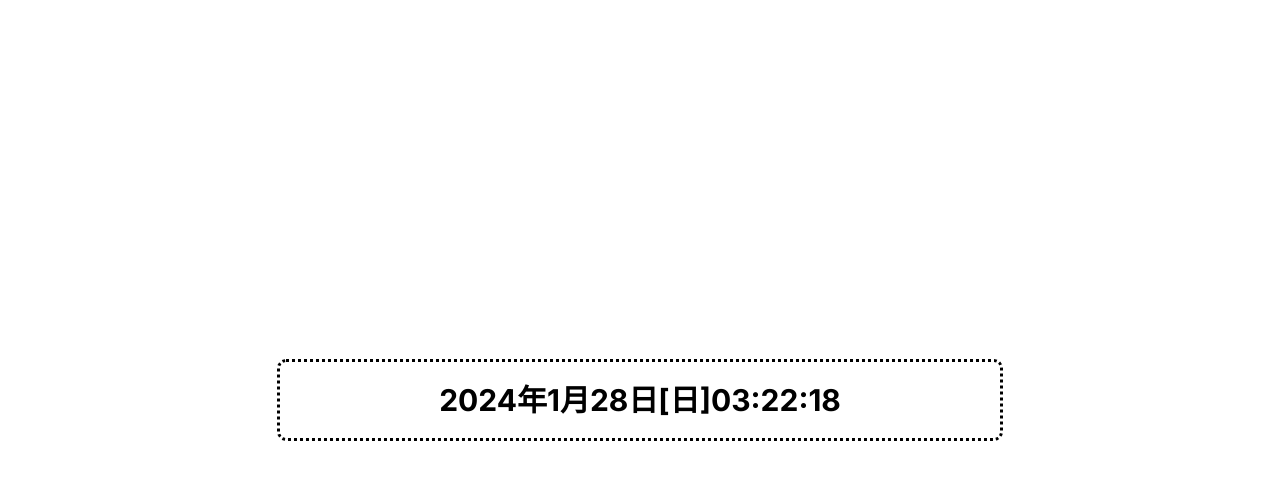
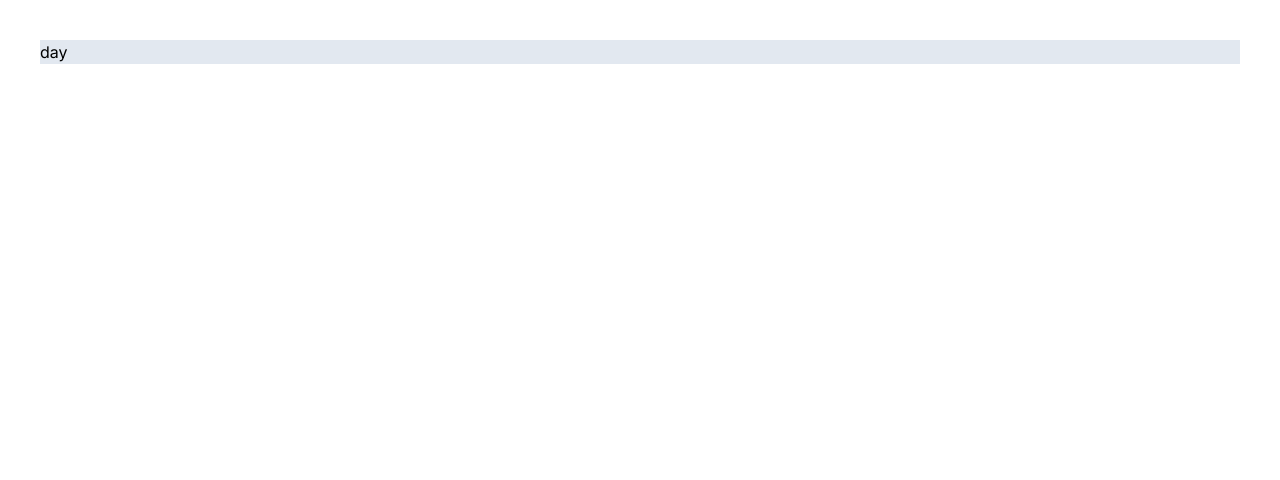
Before and after one commit to mabupro/nextjs-30, a Next.js app: page / in a window 1280 px wide. Shown: the top 480 px of the page. Built offline with nearby package versions, Linux system fonts and the light colour scheme.

Commit message:
create/calendarpage

```diff
--- a/app/page.tsx
+++ b/app/page.tsx
@@ -1,13 +1,15 @@
 // import Counter from "@/app/src/pages/counter/page";
 // import HelloWorld from "@/app/src/pages/helloworld/page";
 // import Timer from "@/app/src/pages/timer/page";
-import ShowDay from "@/app/src/pages/showday/page";
+// import ShowDay from "@/app/src/pages/showday/page";
+import Calendar from "@/app/src/pages/calendar/page";
 
 export default function Home() {
   return (
     // <HelloWorld />
     // <Counter />
     // <Timer />
-    <ShowDay />
+    // <ShowDay />
+    <Calendar />
   );
 }
--- /dev/null
+++ b/app/src/pages/calendar/page.tsx
@@ -0,0 +1,11 @@
+const Calendar = () => {
+    return(
+        <>
+            <div className="m-10 bg-slate-200">
+                day
+            </div>
+        </>
+    )
+}
+
+export default Calendar
```
